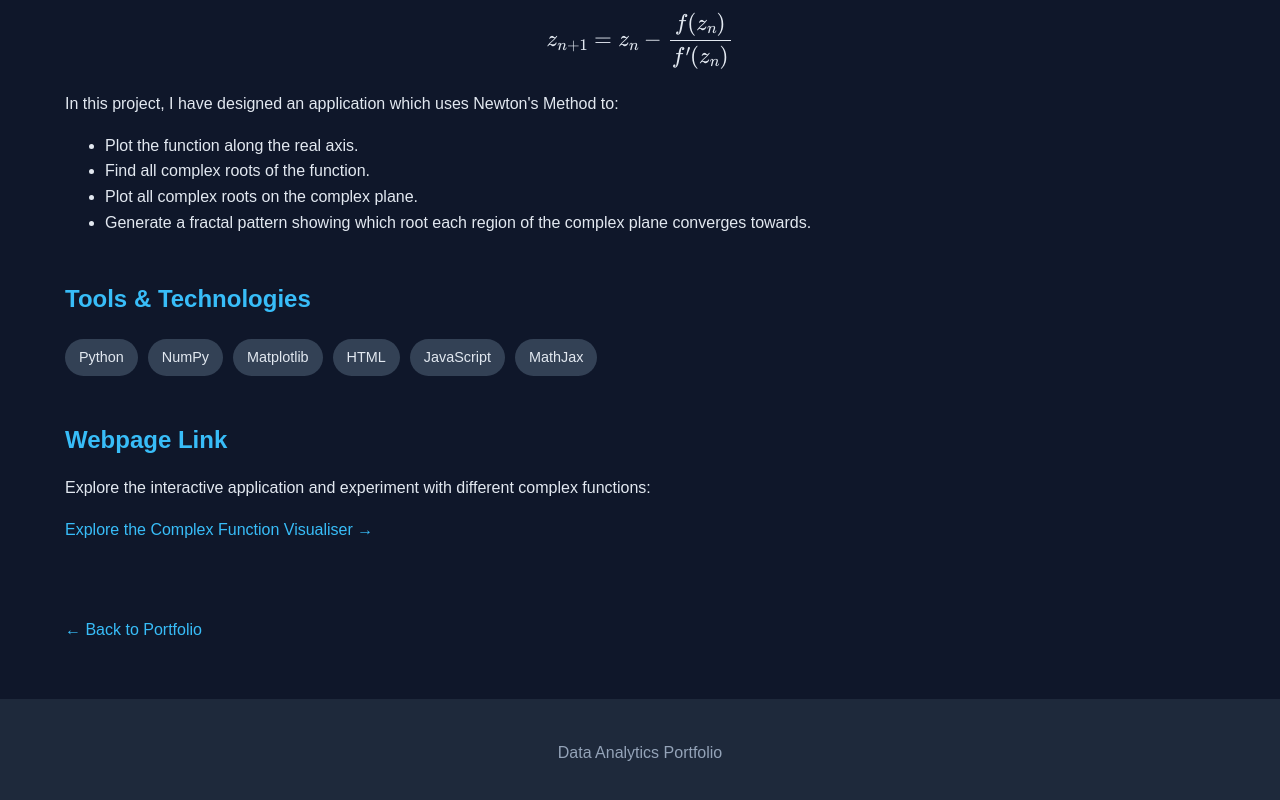
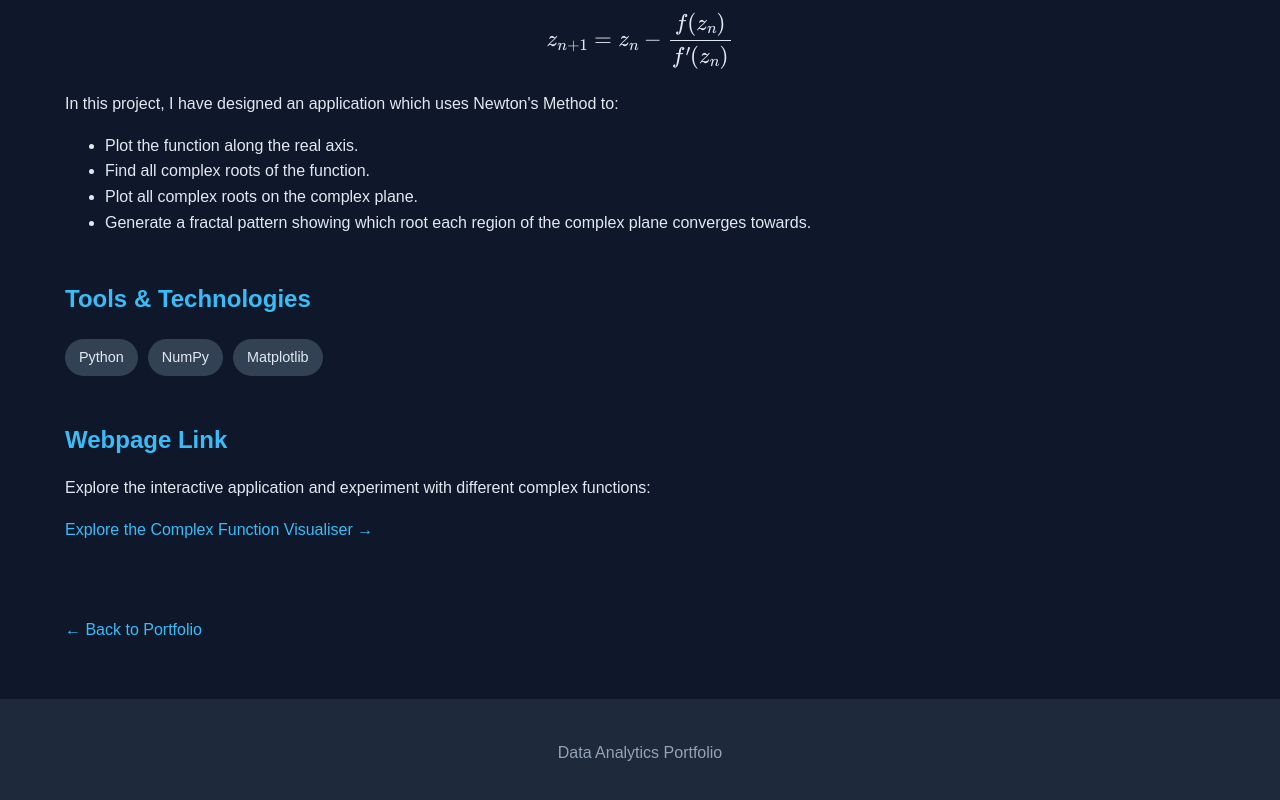
Before and after one commit to nicholasboxall/nicholasboxall.github.io, a plain HTML site: page projects/complex_newtons_method_fractals.html in a window 1280 px wide. Shown: the part 674-1474 px from the top of the page. Drawn offline with nearby package versions, Linux system fonts and the light colour scheme.

Commit message:
Update complex_newtons_method_fractals.html

```diff
--- a/projects/complex_newtons_method_fractals.html
+++ b/projects/complex_newtons_method_fractals.html
@@ -183,9 +183,6 @@
             <span class="tag">Python</span>
             <span class="tag">NumPy</span>
             <span class="tag">Matplotlib</span>
-            <span class="tag">HTML</span>
-            <span class="tag">JavaScript</span>
-            <span class="tag">MathJax</span>
         </div>
     </section>
 
```
